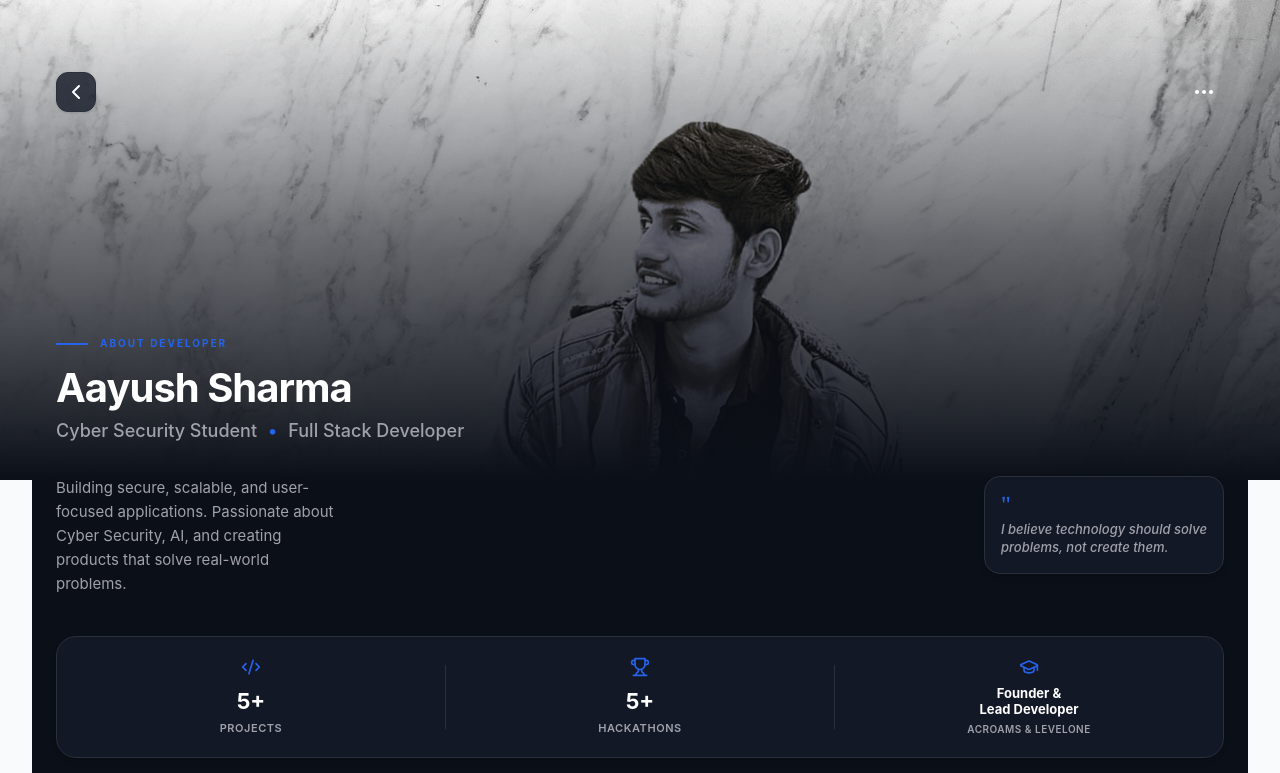
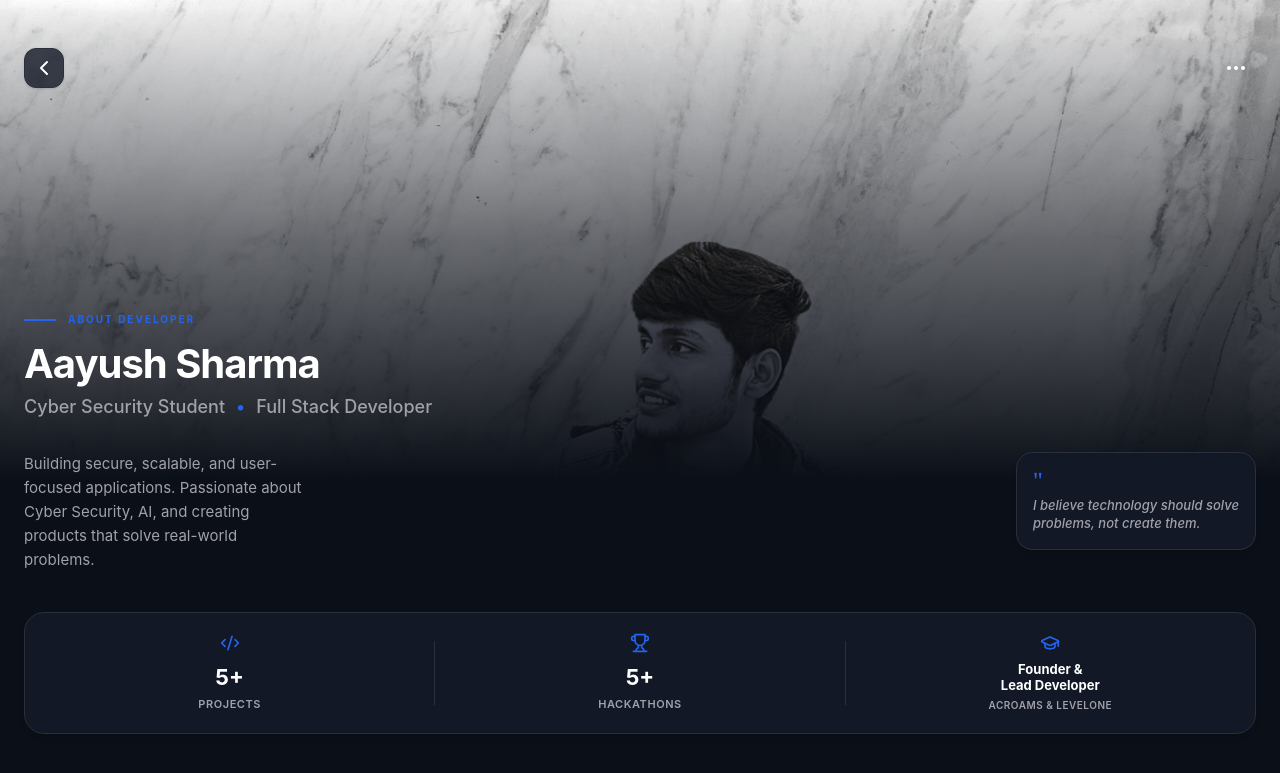
Before and after one commit to mraayush979blip/gocanteen, a React (Vite) app: page /#/admin/developer in a window 1280 px wide. Shown: the top 773 px of the page. Built offline with nearby package versions, Linux system fonts and the light colour scheme; no server answers.

Commit message:
fix: make about developer layout full screen to fix desktop clipping

```diff
--- a/src/pages/AboutDeveloper.jsx
+++ b/src/pages/AboutDeveloper.jsx
@@ -9,7 +9,7 @@ export default function AboutDeveloper() {
   };
 
   return (
-    <div className="min-h-screen bg-[#0B0F17] font-['Inter',sans-serif] text-white overflow-y-auto overflow-x-hidden relative">
+    <div className="fixed inset-0 z-50 bg-[#0B0F17] font-['Inter',sans-serif] text-white overflow-y-auto overflow-x-hidden">
       {/* Fixed Hero Image Background */}
       <div className="fixed top-0 inset-x-0 h-[60vh] z-0">
         <img
@@ -20,7 +20,7 @@ export default function AboutDeveloper() {
         <img
           src="/aayush-profile.jpg"
           alt="Aayush Sharma"
-          className="w-full h-full object-cover object-center hidden sm:block"
+          className="w-full h-full object-cover object-top hidden sm:block"
         />
         {/* Smooth black gradient from bottom only */}
         <div className="absolute inset-0 bg-gradient-to-t from-[#0B0F17] via-[#0B0F17]/60 to-transparent"></div>
```
